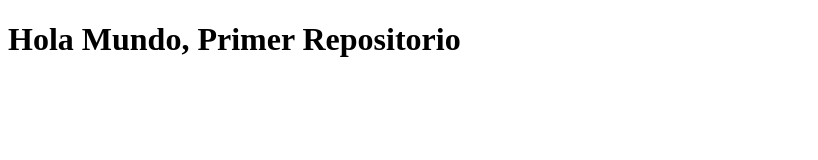
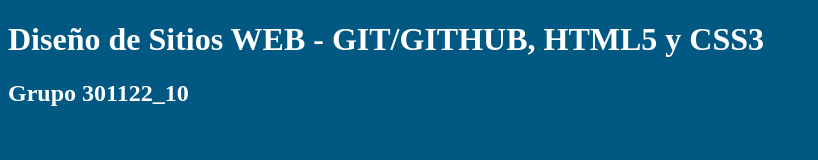
Before and after one commit to DarlingGomez-10/DSW-Fase3-Construcci-n_HTML5-CCS3, a plain HTML site: page index.html in a window 1280 px wide. Shown: the whole page, without its empty margins (0-818 px from the left). Drawn offline with Linux system fonts and the light colour scheme.

Commit message:
Se la configuración inicial de la pagina de inicio

```diff
--- /dev/null
+++ b/EstiloInicio.CSS
@@ -0,0 +1,7 @@
+@charset "utf-8";
+/*Documento CCS3 para diseño*/
+
+body{
+    background-color: #005883;
+    color: white;
+}
--- a/index.html
+++ b/index.html
@@ -3,10 +3,20 @@
 <html lang="en" xmlns="http://www.w3.org/1999/xhtml">
 <head>
     <meta charset="utf-8" />
-    <title></title>
+    <title>Pagina Inicio</title>
+
+    <link href="EstiloInicio.CSS" rel="stylesheet" type="text/css">
 </head>
+
 <body>
-	<h1> Hola Mundo, Primer Repositorio</h1>
+    <header>
+        <h1>Diseño de Sitios WEB - GIT/GITHUB, HTML5 y CSS3</h1>
+        <h2>Grupo 301122_10</h2>
+    </header>
+
+    <nav>
+
+    </nav>
 
 </body>
 </html>
```
Also changed, not shown: LecturasHTML.html (+25 -0 lines), Imagen/ImagenUNAD.jpg (added), Imagen/LogoUNADFondoAzul.jpg (added), Imagen/LogoUNADFondoBlanco.jpg (added), Imagen/LogoUNADFondoGris.jpg (added), Imagen/LogoUNADRepujadoNegativo.jpg (added), 1 other file.
